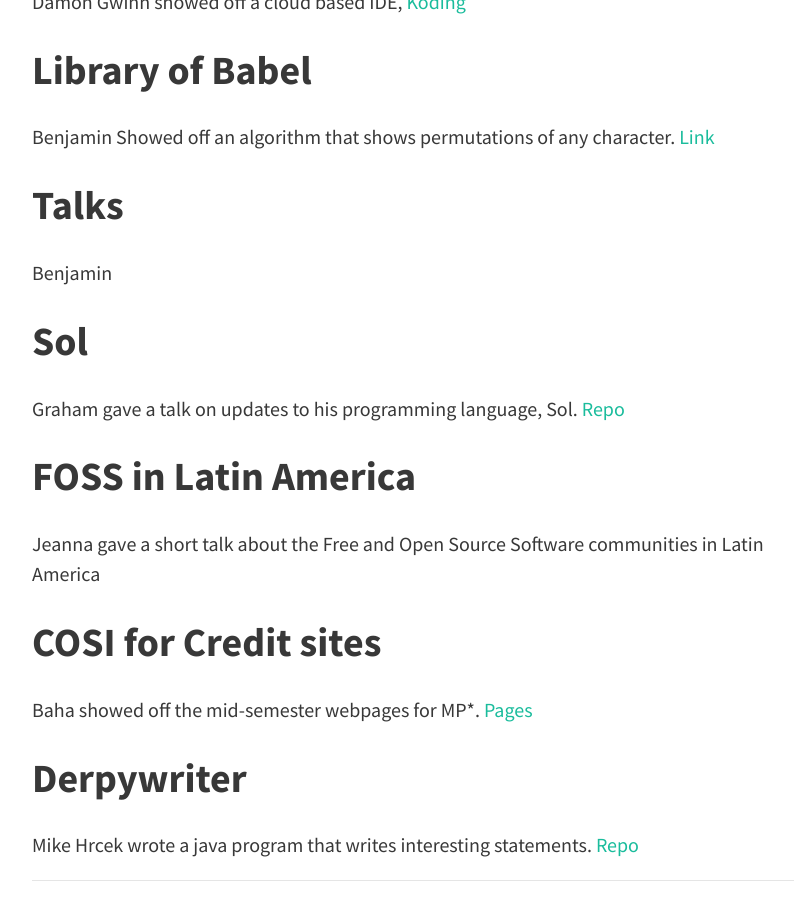
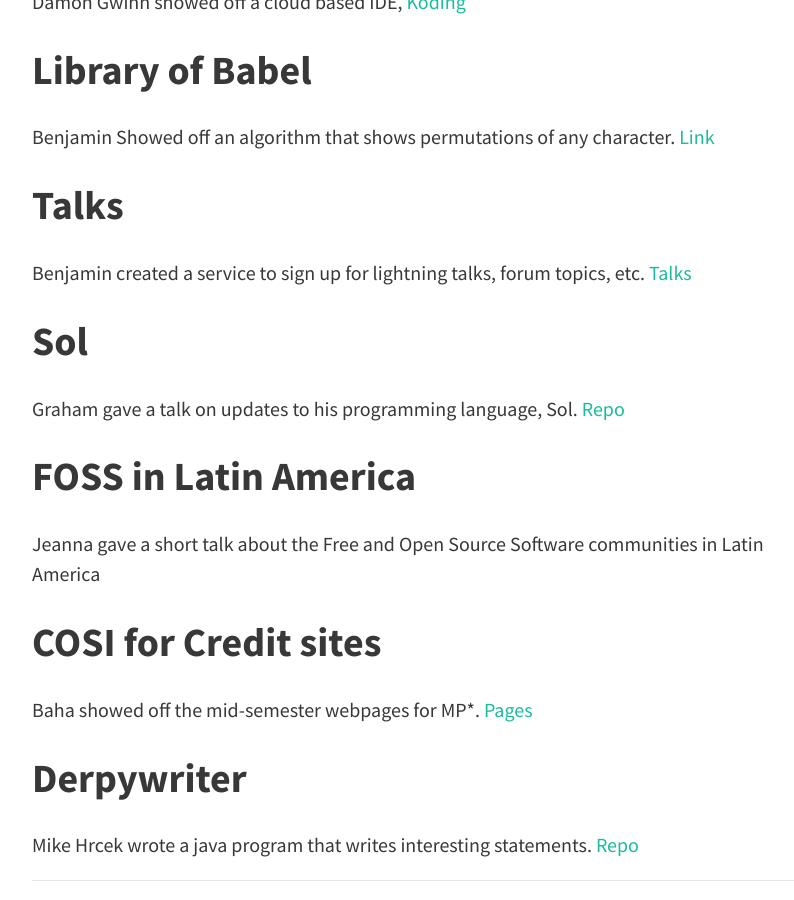
Before and after one commit to COSI-Lab/meeting-minutes, a Jekyll site: the page built from _posts/2015-10-21-Meeting-Minutes.md, in a window 1280 px wide and 900 px high, scrolled down 1237 px. Shown: the whole window, without its empty margins (224-1018 px from the left). Built offline with Jekyll 4.4.1, drawn with Linux system fonts in a browser that asks for light colours; nearby versions of some CDN libraries.

Commit message:
October 21 Minutes edit

```diff
--- a/_posts/2015-10-21-Meeting-Minutes.md
+++ b/_posts/2015-10-21-Meeting-Minutes.md
@@ -29,7 +29,7 @@
 Benjamin Showed off an algorithm that shows permutations of any character. [Link](libraryofbabel.info)
 
 ## Talks
-Benjamin
+Benjamin created a service to sign up for lightning talks, forum topics, etc. [Talks](http://talks.cslabs.clarkson.edu)
 
 ## Sol
 Graham gave a talk on updates to his programming language, Sol. [Repo](https://github.com/grissess/sol)
```
